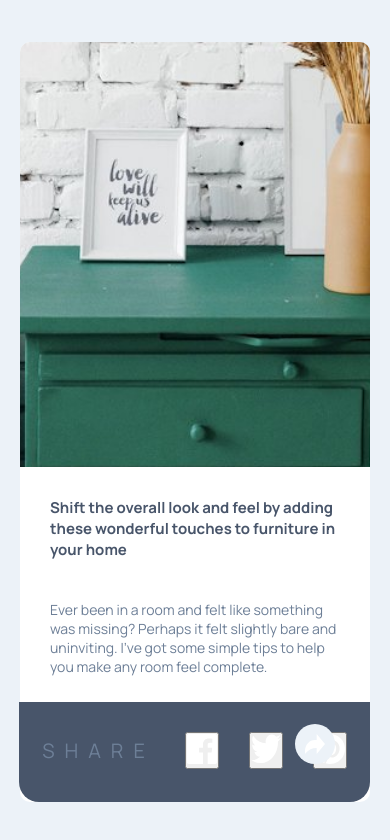
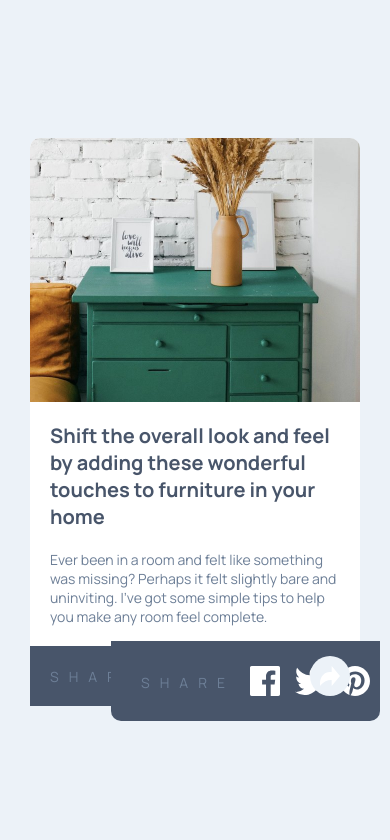
Before and after one commit to uixcem/ArticlePreviewComponent-Solution, a website: page index.html in a window 390 px wide. Drawn offline with Linux system fonts and the light colour scheme.

Commit message:
js updated, wip / mobile view will be fixed tomorrow

```diff
--- a/index.html
+++ b/index.html
@@ -38,19 +38,19 @@
             <div class="share__Box">
               <div class="share__Box__Inner">
                 <span>Share</span>
-                <button class="facebook">
+                <a class="facebook">
                   <img src="./images/icon-facebook.svg" alt="Facebook icon" />
-                </button>
-                <button class="twitter">
+                </a>
+                <a class="twitter">
                   <img src="./images/icon-twitter.svg" alt="Twitter icon" />
-                </button>
-                <button class="pinterest">
+                </a>
+                <a class="pinterest">
                   <img
                     src="./images/icon-pinterest.svg"
                     style="background-color: none"
                     alt="Pinterest icon"
                   />
-                </button>
+                </a>
               </div>
             </div>
           </div>
@@ -61,6 +61,22 @@
               <p>28 Jun 2020</p>
             </div>
           </div>
+          <div class="mobileMenu" style="display: none">
+            <span>Share</span>
+            <a class="facebook">
+              <img src="./images/icon-facebook.svg" alt="Facebook icon" />
+            </a>
+            <a class="twitter">
+              <img src="./images/icon-twitter.svg" alt="Twitter icon" />
+            </a>
+            <a class="pinterest">
+              <img
+                src="./images/icon-pinterest.svg"
+                style="background-color: none"
+                alt="Pinterest icon"
+              />
+            </a>
+          </div>
         </div>
       </section>
     </main>
--- a/sass/main.scss
+++ b/sass/main.scss
@@ -14,15 +14,15 @@ html {
 }
 
 body {
-  padding: 5rem;
+  padding: 10rem;
   font-family: $font-family-sans-serif;
   min-height: 100vh;
   overflow: hidden;
   @include flex(column, center, center);
   background-color: $color-quaternary;
   @include mobile {
-    padding: 2rem;
-    overflow: auto;
+    padding: 3rem;
+    overflow-x: hidden;
   }
 }
 
@@ -31,13 +31,12 @@ main {
   max-width: 1200px;
   display: grid;
   grid-template-columns: 35% 65%;
-  gap: 2rem;
+
   border-radius: 1rem;
   background-color: $color-white;
   @include mobile {
     grid-template-columns: 1fr;
     gap: 0;
-    height: 90vh;
   }
 }
 
@@ -48,6 +47,7 @@ section.left {
   border-bottom-left-radius: 1rem;
   @include mobile {
     border-radius: 1rem 1rem 0 0;
+    overflow: hidden;
   }
 
   img {
@@ -57,7 +57,9 @@ section.left {
     object-fit: cover;
     transform: scale(1.5);
     @include mobile {
-      width: fit-content;
+      transform: scale(1);
+      transform-origin: center;
+      overflow: hidden;
     }
   }
 }
@@ -66,6 +68,11 @@ section.left {
   width: 100%;
   padding: 3rem;
   @include flex(column, flex-start, start);
+  @include mobile {
+    padding: 0rem;
+    @include flex(column, center, center);
+    gap: 0rem;
+  }
   gap: 2rem;
 
   &__bottom {
@@ -74,20 +81,48 @@ section.left {
     @include mobile {
       width: 100%;
     }
-    width: 90%;
+    width: 100%;
     align-items: center;
     flex-direction: row-reverse;
 
+    .mobileMenu {
+      display: none; // varsayılan olarak gizli
+      @include mobile {
+        width: 100%;
+        display: flex;
+        justify-content: space-between;
+        align-items: center;
+        padding: 2rem;
+        gap: 2rem;
+
+        span {
+          font-size: 1.4rem;
+          letter-spacing: 1rem;
+          text-transform: uppercase;
+          color: $color-secondary;
+          vertical-align: middle;
+        }
+
+        img {
+          width: 2rem;
+          height: 2rem;
+          filter: brightness(0) invert(1);
+          vertical-align: middle;
+        }
+
+        a {
+          cursor: pointer;
+          margin-left: 1rem;
+        }
+      }
+    }
+
     .share {
-      display: flex;
-      gap: 1rem;
-      align-items: center;
-      justify-content: center;
-      flex-direction: column;
       cursor: pointer;
-      width: 5rem;
+      width: 4rem;
       height: 5rem;
       position: relative;
+      @include flex(column, center, center);
 
       &__Icon {
         width: 6rem;
@@ -103,6 +138,7 @@ section.left {
           width: 4rem;
           height: 4rem;
           z-index: 3;
+          margin-right: 2rem;
         }
       }
 
@@ -117,29 +153,36 @@ section.left {
       }
 
       &__Box {
+        display: flex;
+        align-items: center;
         position: absolute;
-        width: 40rem;
-        top: -12rem;
-        right: -17.5rem;
+        vertical-align: middle;
+        width: 35rem;
+        height: 8rem;
+        top: -10rem;
+        right: -15.5rem;
         border-radius: 2rem;
         background-color: $color-primary;
-        padding: 3rem;
+        padding: 2rem;
         z-index: 1;
         @include mobile {
-          display: block;
           position: absolute;
-          top: -1.7rem;
-          height: 10rem;
-          right: -3rem;
-          width: 90vw;
-          border-radius: 0 0rem 2rem 2rem;
+          width: fit-content;
+          display: none;
+          height: 8rem;
+          top: -1rem;
+          right: -2rem;
+          background-color: $color-primary;
+          padding: 1rem;
+          z-index: 1;
+          border-radius: 0 0rem 1rem 1rem;
         }
 
         &::after {
           content: "";
           position: absolute;
-          bottom: -10px; /* Üçgenin kutudan ne kadar aşağıda olacağı */
-          left: 50%; /* Üçgeni yatayda ortala */
+          bottom: -10px;
+          left: 50%;
           transform: translateX(-50%);
           width: 0;
           height: 0;
@@ -157,6 +200,12 @@ section.left {
           flex-direction: row;
           align-items: center;
           justify-content: center;
+          @include mobile {
+            gap: 1.5rem;
+            justify-content: flex-start;
+            margin-left: 2rem;
+            margin-top: 1.5rem;
+          }
         }
 
         span {
@@ -166,6 +215,15 @@ section.left {
           color: $color-secondary;
           cursor: pointer;
           transition: all 0.3s;
+          @include mobile {
+            font-size: 1.4rem;
+          }
+        }
+
+        button {
+          background: none;
+          background: drop-shadow(0 0 0 rgba(0, 0, 0, 0));
+          border: none;
         }
 
         .facebook img,
@@ -173,6 +231,7 @@ section.left {
         .pinterest img {
           width: 3rem;
           height: 3rem;
+          filter: brightness(0) invert(1);
         }
       }
     }
@@ -184,7 +243,8 @@ section.left {
     color: $color-primary;
     margin-bottom: 2rem;
     @include mobile {
-      font-size: 1.5rem;
+      font-size: 2rem;
+      padding: 2rem 2rem 0 2rem;
     }
   }
 
@@ -194,6 +254,8 @@ section.left {
     margin-bottom: 2rem;
     @include mobile {
       font-size: 1.4rem;
+      padding: 0 2rem 2rem 2rem;
+      margin-bottom: 0;
     }
   }
 }
@@ -234,3 +296,5 @@ section.left {
 }
 
 //Fix the mobile view, add the hover effect to the share icons and the share box
+
+//color for svg icons
--- a/script.js
+++ b/script.js
@@ -1,8 +1,56 @@
+// Önce fonksiyonu tanımlayalım
+function applyStylesForSmallScreens() {
+  const targetDiv = document.querySelector(".right__bottom");
+  const elementsToHide = document.querySelectorAll(".author");
+  const elementsToHide2 = document.querySelectorAll(".share__Box");
+  const elementsToShow = document.querySelectorAll(".mobileMenu");
+
+  if (window.innerWidth <= 480) {
+    targetDiv.style.backgroundColor = "hsl(217, 19%, 35%)";
+    elementsToHide.forEach((element) => (element.style.display = "none"));
+    elementsToHide2.forEach((element) => (element.style.display = "block")); // Değiştirildi
+    elementsToShow.forEach((element) => (element.style.display = "flex"));
+  } else {
+    targetDiv.style.backgroundColor = "";
+    elementsToHide.forEach((element) => (element.style.display = "flex"));
+    elementsToHide2.forEach((element) => (element.style.display = "none"));
+    elementsToShow.forEach((element) => (element.style.display = "none"));
+  }
+}
+
+// Tek bir click event listener kullanalım
 document.querySelector(".share").addEventListener("click", () => {
-  const share = document.querySelector(".share__Box");
-  if (share.style.display === "none" || share.display === "") {
-    share.style.display = "block";
+  const shareBox = document.querySelector(".share__Box");
+  const isMobile = window.innerWidth <= 480;
+
+  if (isMobile) {
+    const targetDiv = document.querySelector(".right__bottom");
+    const author = document.querySelector(".author");
+    const mobileMenu = document.querySelector(".mobileMenu");
+
+    if (
+      mobileMenu.style.display === "none" ||
+      mobileMenu.style.display === ""
+    ) {
+      targetDiv.style.backgroundColor = "hsl(217, 19%, 35%)";
+      author.style.display = "none";
+      mobileMenu.style.display = "flex";
+    } else {
+      targetDiv.style.backgroundColor = "";
+      author.style.display = "flex";
+      mobileMenu.style.display = "none";
+    }
   } else {
-    share.style.display = "none";
+    // Desktop davranışı
+    shareBox.style.display =
+      shareBox.style.display === "none" || shareBox.style.display === ""
+        ? "flex"
+        : "none";
   }
 });
+
+// Sayfa yüklendiğinde ilk kontrol
+applyStylesForSmallScreens();
+
+// Ekran boyutu değiştiğinde kontrol
+window.addEventListener("resize", applyStylesForSmallScreens);
```
Also changed, not shown: style.css, 1 other file.
